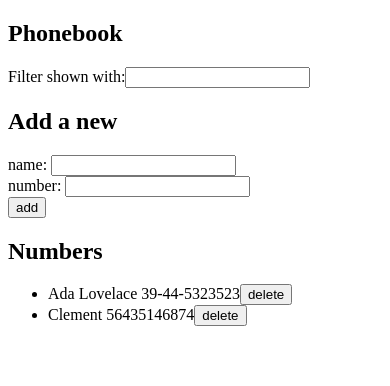
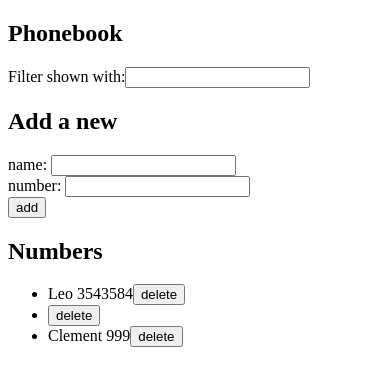
Before and after one commit to mecene/fullstack-Helsinki, a React (Create React App) app in the folder part2/phonebook/: page / in a window 390 px wide. Shown: the top 386 px of the page. Built offline with nearby package versions, Linux system fonts and the light colour scheme; data requests are answered from the project's data file.

Commit message:
Part-2_phonebook_step-10

```diff
--- a/part2/phonebook/db.json
+++ b/part2/phonebook/db.json
@@ -1,14 +1,19 @@
 {
   "persons": [
     {
-      "name": "Ada Lovelace",
-      "number": "39-44-5323523",
-      "id": 2
+      "name": "Leo",
+      "number": "3543584",
+      "id": 4
+    },
+    {
+      "name": "",
+      "number": "",
+      "id": 5
     },
     {
       "name": "Clement",
-      "number": "56435146874",
-      "id": 3
+      "number": "999",
+      "id": 6
     }
   ]
 }
--- a/part2/phonebook/src/App.js
+++ b/part2/phonebook/src/App.js
@@ -20,6 +20,7 @@ const App = () => {
       })
   }, [])
 
+
   // save new added contact
   const handleForm = {
     handleNewName: (e) => setNewName(e.target.value),
@@ -31,11 +32,15 @@ const App = () => {
         number: newNumber,
         //id: persons.length + 1 // server manage assignment of ID
       }
-      //filter trough array to find value
-      const alreadyExist = persons.filter(person => person.name === newName).length > 0
-      // ternary operator to return boolean if name exist
-      alreadyExist
-        ? alert(`${newName} is already added to phonebook`)
+      //find the name already exist
+      const foundPerson = persons.find(person => person.name === newName)
+
+      foundPerson
+        ? window.confirm(`${foundPerson.name} is already added to the phonebook, replace the old number with the new one?`)
+          ? personService
+            .update(foundPerson.id, newObject)
+            .then(response => setPersons(persons.map(person => person.id === response.id ? { ...person, number: newNumber } : person)))  // https://stackoverflow.com/questions/44524121/update-array-containing-objects-using-spread-operator
+          : console.log('user denied request')
         : personService
           .create(newObject)
           .then(returnedPerson => setPersons(persons.concat(returnedPerson))) //setPersons(persons.concat(newObject))
--- a/part2/phonebook/src/components/Persons.js
+++ b/part2/phonebook/src/components/Persons.js
@@ -9,7 +9,7 @@
 const Persons = ({persons, onClick}) => {
     return (
         <ul>
-        {persons.map(person => <li key={person.name}>{person.name} {person.number}<button onClick={() => onClick(person.id)}>delete</button>{/*<Button label={'delete'} onClick={()=>{deletePerson(person.id)}}/>*/}</li>)}
+        {persons.map(person => <li key={person.id}>{person.name} {person.number}<button onClick={() => onClick(person.id)}>delete</button>{/*<Button label={'delete'} onClick={()=>{deletePerson(person.id)}}/>*/}</li>)}
         </ul>
     )
 }
```
